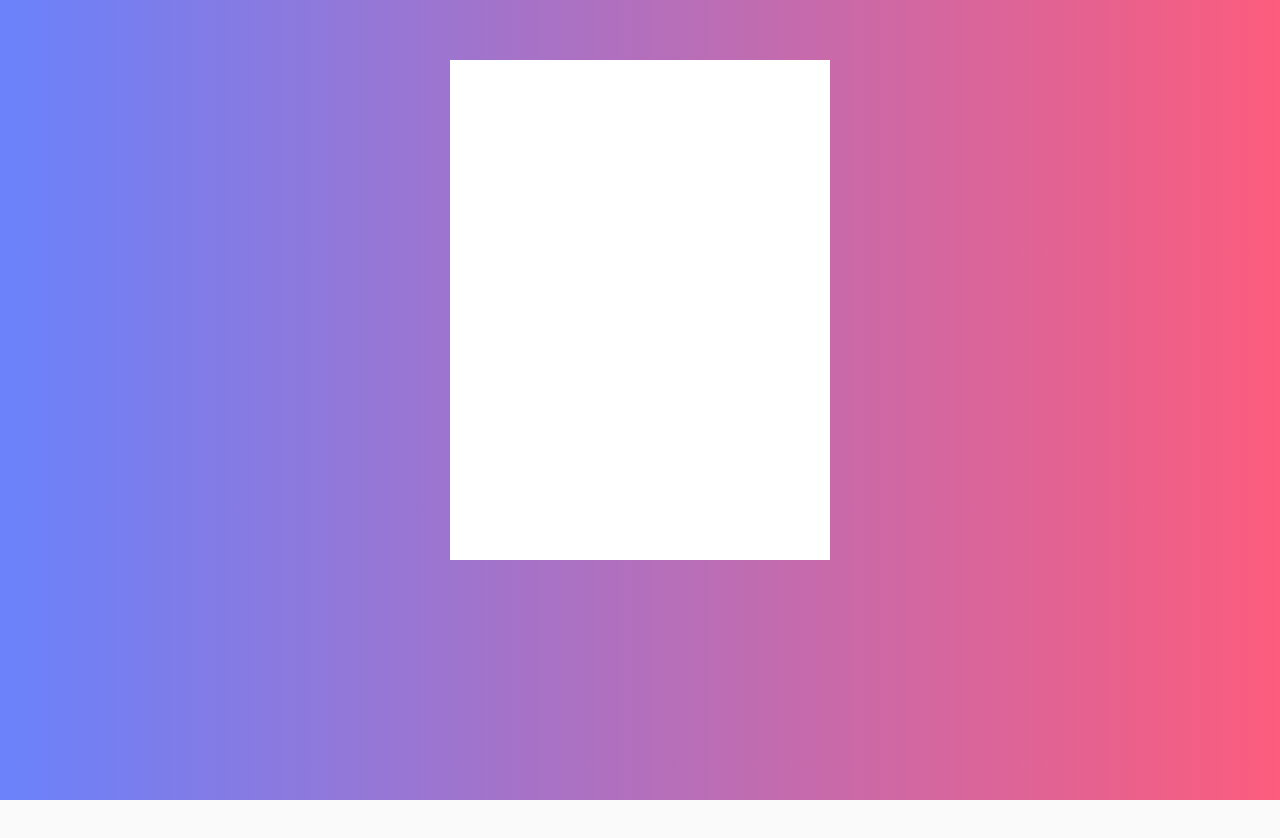
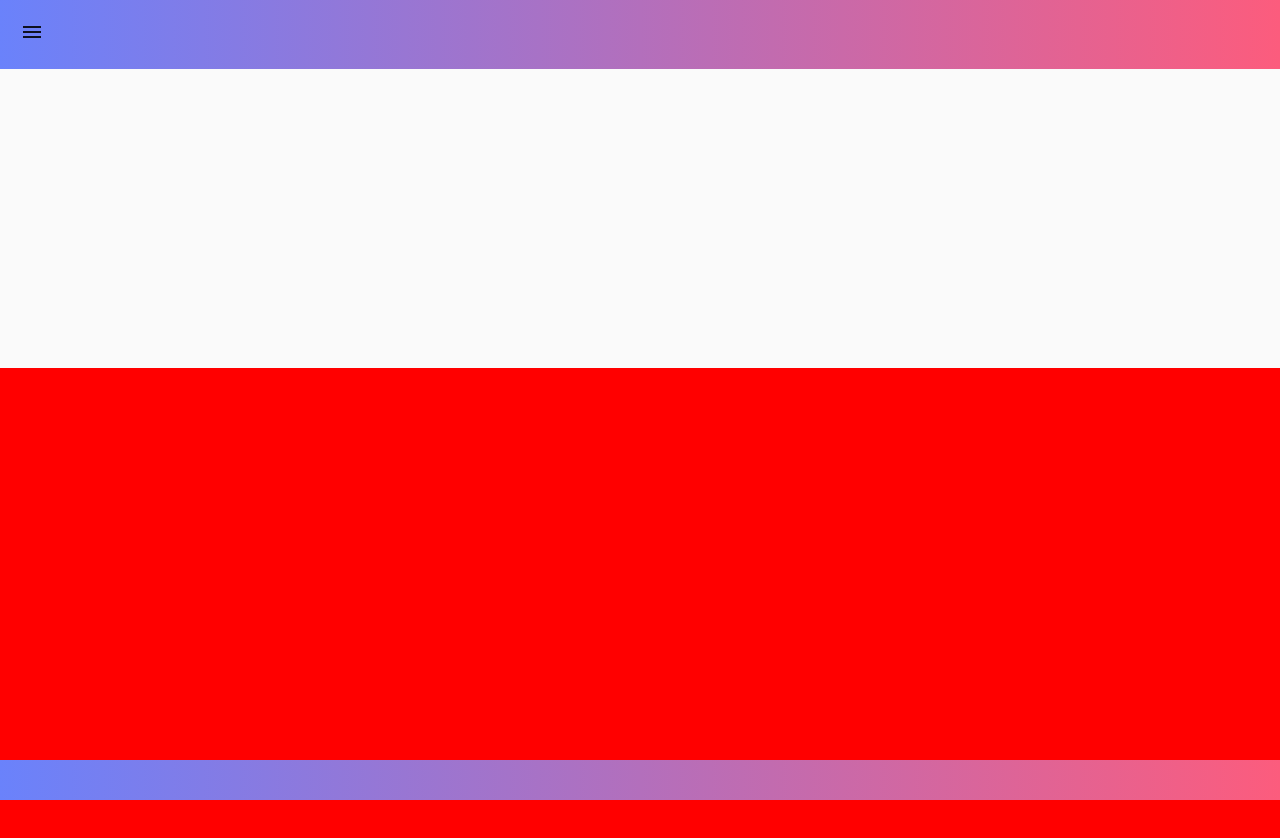
Before and after one commit to Levandovski/react-study-material-ui, a React (Create React App) app: page / in a window 1280 px wide. Shown: the top 838 px of the page. Before the commit the page ends 800 px from the top, so only its background shows below. Built offline with nearby package versions, Linux system fonts and the light colour scheme.

Commit message:
Nova implementação de funcionalidades

```diff
--- a/src/App.jsx
+++ b/src/App.jsx
@@ -2,7 +2,7 @@ import React from 'react';
 import {ThemeProvider, createMuiTheme} from '@material-ui/core';
 import { BrowserRouter } from 'react-router-dom';
 import  {Router} from './router/Router';
-
+import { Layout } from './components/Layout';
 
 function App() {
   const theme = createMuiTheme({
@@ -15,9 +15,11 @@ function App() {
 
   return (
     <ThemeProvider theme={theme}>
-      <BrowserRouter>
+      {/* <BrowserRouter>
         <Router/>
-      </BrowserRouter>
+      </BrowserRouter> */}
+      <Layout />
+
     </ThemeProvider>
 
   );
--- /dev/null
+++ b/src/components/ContentBody/index.jsx
@@ -0,0 +1,7 @@
+import React from 'react';
+
+import { Container } from './styles';
+
+export function ContentBody() {
+  return <Container />;
+}
--- /dev/null
+++ b/src/components/ContentBody/styles.js
@@ -0,0 +1,6 @@
+import styled from 'styled-components';
+
+export const Container = styled.div`
+  height:500px;
+  background:red;
+`;
--- /dev/null
+++ b/src/components/Footer/Style.js
@@ -0,0 +1,17 @@
+import styled from 'styled-components';
+
+export const Container = styled.div`
+  background:#ccc;
+  background: #FC5C7D;  /* fallback for old browsers */
+  background: -webkit-linear-gradient(to right, #6A82FB, #FC5C7D);  /* Chrome 10-25, Safari 5.1-6 */
+  background: linear-gradient(to right, #6A82FB, #FC5C7D); /* W3C, IE 10+/ Edge, Firefox 16+, Chrome 26+, Opera 12+, Safari 7+ */
+  padding:20px;
+  position:absolute;
+  bottom:0;
+  width:100%;
+
+`;
+export const Content = styled.div`
+  height:100%;
+  background:red;
+`;
--- /dev/null
+++ b/src/components/Footer/index.jsx
@@ -0,0 +1,11 @@
+import React from 'react';
+
+import { Content, Container } from './Style';
+
+export function Footer() {
+  return (
+        <>
+          <Container />
+        </>
+  );
+}
--- /dev/null
+++ b/src/components/Layout/index.jsx
@@ -0,0 +1,16 @@
+import React from 'react';
+import { Footer } from '../Footer';
+import { Menu } from '../Menu';
+import { ContentBody } from '../ContentBody';
+
+// import { Container } from './styles';
+
+export function Layout() {
+  return (
+      <>
+        <Menu />
+        <ContentBody />
+        <Footer />
+      </>
+  );
+}
--- a/src/pages/Menu/Style.js
+++ b/src/components/Menu/Style.js
@@ -10,15 +10,6 @@ export const Header = styled.div`
   background: -webkit-linear-gradient(to right, #6A82FB, #FC5C7D);  /* Chrome 10-25, Safari 5.1-6 */
   background: linear-gradient(to right, #6A82FB, #FC5C7D); /* W3C, IE 10+/ Edge, Firefox 16+, Chrome 26+, Opera 12+, Safari 7+ */
   padding:20px;
+  position:fixed;
+  width:100vw;
 `;
-
-export const Footer = styled.div`
-  background:#ccc;
-  background: #FC5C7D;  /* fallback for old browsers */
-  background: -webkit-linear-gradient(to right, #6A82FB, #FC5C7D);  /* Chrome 10-25, Safari 5.1-6 */
-  background: linear-gradient(to right, #6A82FB, #FC5C7D); /* W3C, IE 10+/ Edge, Firefox 16+, Chrome 26+, Opera 12+, Safari 7+ */
-  padding:20px;
-  position:absolute;
-  bottom:0;
-  width:100%;
-`;
--- a/src/pages/Menu/Menu.jsx
+++ b/src/components/Menu/index.jsx
@@ -13,7 +13,7 @@ import ExpandLess from '@material-ui/icons/ExpandLess';
 import ExpandMore from '@material-ui/icons/ExpandMore';
 import StarBorder from '@material-ui/icons/StarBorder';
 import MenuIcon from '@material-ui/icons/Menu';
-import {Body, Header, Footer} from './Style';
+import {Body, Header} from './Style';
 import { useState } from 'react';
 
 const useStyles = makeStyles((theme) => ({
@@ -103,8 +103,8 @@ export const Menu = () => {
           </List>
         </Collapse>
       </List>
-      <Footer />
     </Body>
+
     </>
     );
 }
--- a/src/router/Router.jsx
+++ b/src/router/Router.jsx
@@ -2,7 +2,7 @@ import React from 'react';
 
 import { Switch, Route } from 'react-router-dom';
 import {Home} from '../pages/Home/Home';
-import {Menu}  from '../pages/Menu/Menu';
+import {Menu}  from '../components/Menu';
 import {Login}  from '../pages/Login/Login';
 
 export const Router = () => {
```
